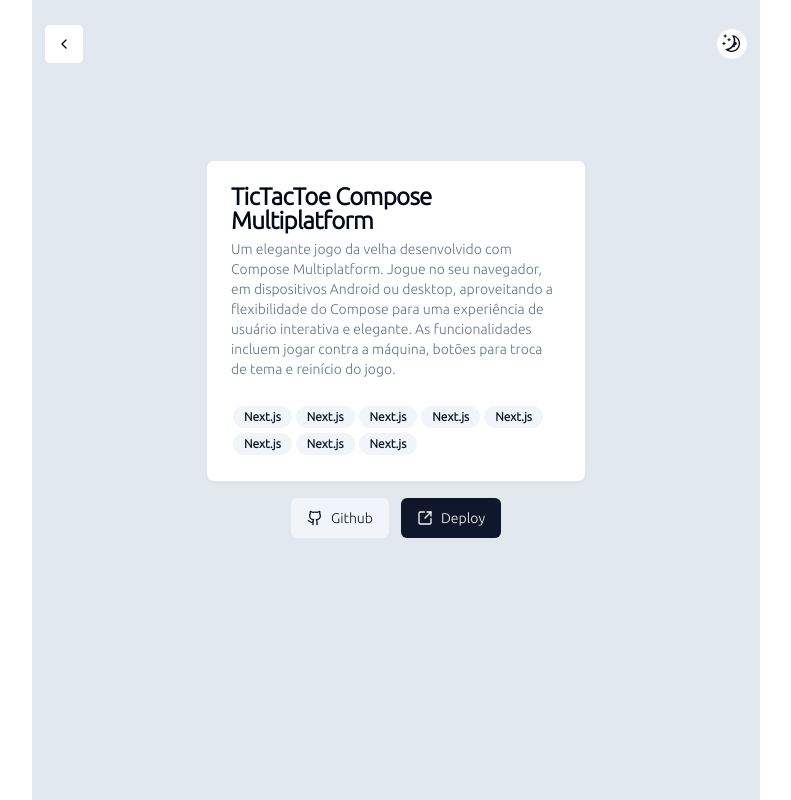
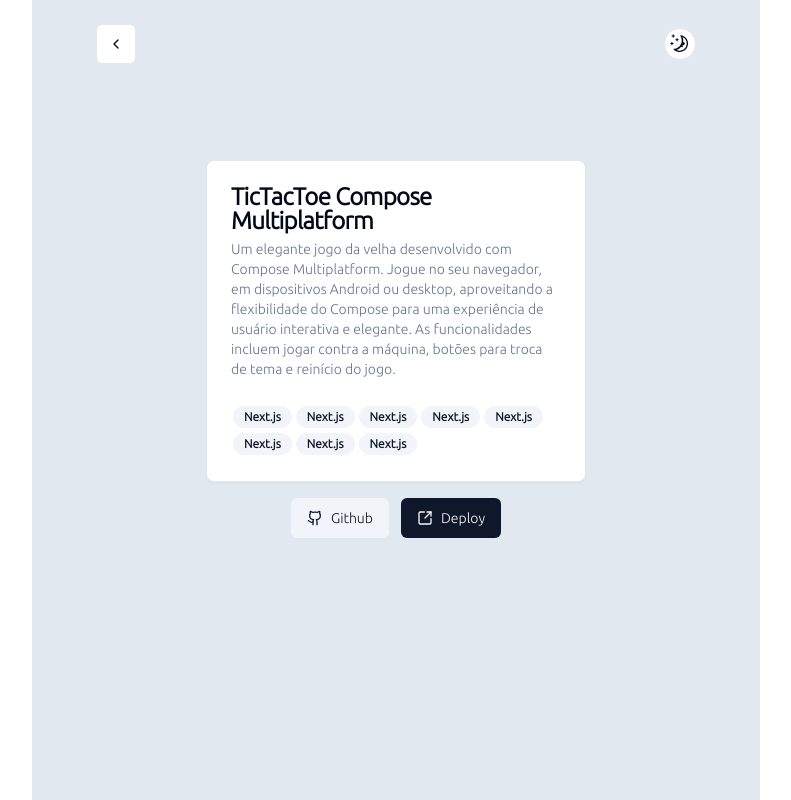
Before and after one commit to eduardomcb/my-portfolio, a Next.js app: page /projects in a window 1280 px wide. Shown: the whole page, without its empty margins (244-1035 px from the left). Built offline with nearby package versions, Linux system fonts and the light colour scheme.

Commit message:
Fixed layout

```diff
--- a/src/app/layout.tsx
+++ b/src/app/layout.tsx
@@ -27,7 +27,7 @@ export default function RootLayout({
           disableTransitionOnChange
         >
           <div className="mx-auto max-w-[728px]">
-            <div className="min-h-screen px-3 flex flex-col bg-slate-200 dark:bg-slate-900">
+            <div className="min-h-screen px-3 md:px-16 mx-auto flex flex-col bg-slate-200 dark:bg-slate-900">
               <Header />
               {children}
             </div>
--- a/src/components/featured-projects.tsx
+++ b/src/components/featured-projects.tsx
@@ -12,7 +12,7 @@ export default async function FeaturedProjects({
   featuredProjects,
 }: FeaturedProjectProps) {
   return (
-    <section className="mb-10 md:px-16">
+    <section className="mb-10">
       <h1 className="text-lg font-semibold text-slate-900 dark:text-slate-200">
         Projetos em destaque
       </h1>
--- a/src/components/footer.tsx
+++ b/src/components/footer.tsx
@@ -88,7 +88,7 @@ export default function Footer() {
   }
 
   return (
-    <footer className="h-auto w-full flex flex-col items-center justify-center py-16 md:px-16">
+    <footer className="h-auto w-full flex flex-col items-center justify-center py-16">
       <Form {...form}>
         <form
           onSubmit={form.handleSubmit(onSubmit)}
--- a/src/components/knowledge.tsx
+++ b/src/components/knowledge.tsx
@@ -9,7 +9,7 @@ type KnowledgeProps = {
 
 export default async function Knowledge({ knowledges }: KnowledgeProps) {
   return (
-    <section className="md:px-16 mb-10">
+    <section className="mb-10">
       <h1 className="text-lg font-semibold text-slate-900 dark:text-slate-200">
         Conhecimentos
       </h1>
```
